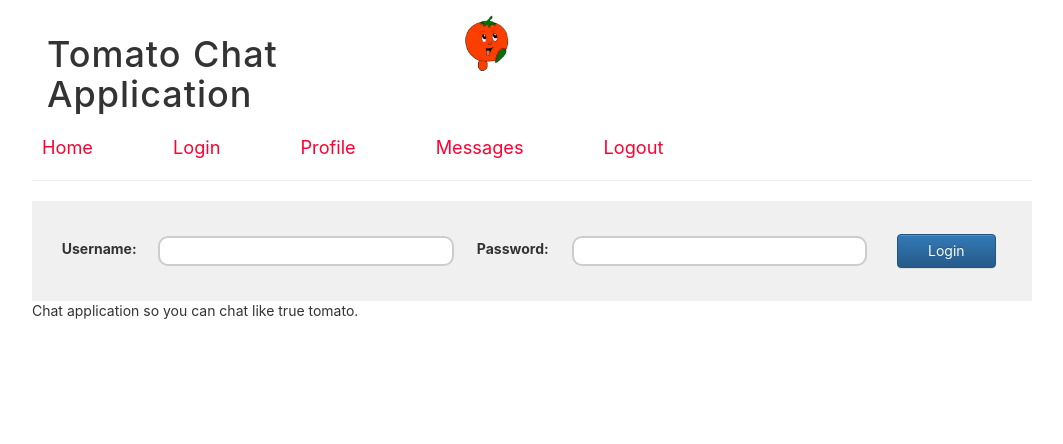
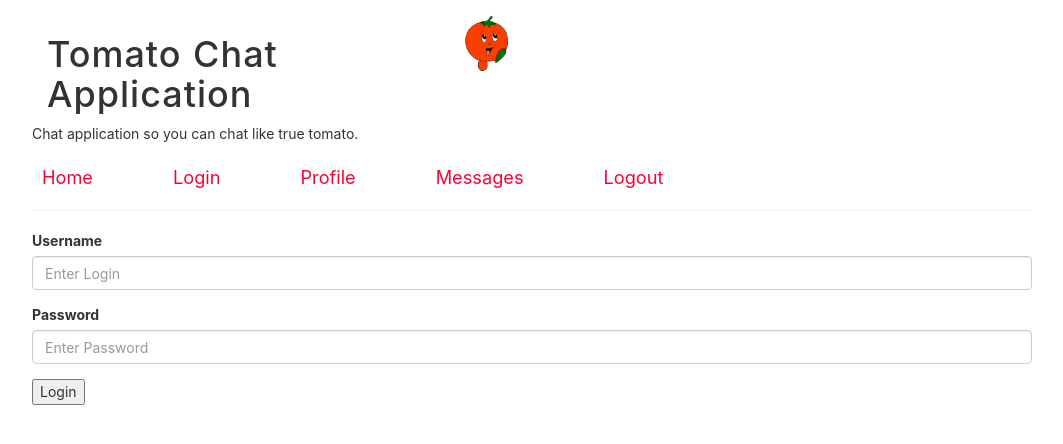
Before and after one commit to domhanak/tomato-chat, a React app: page /login in a window 1280 px wide. Shown: the top 444 px of the page, without its empty margins (108-1171 px from the left). Built offline with nearby package versions, Linux system fonts and the light colour scheme.

Commit message:
Modify LoginForm to use bootsrap
Make LoginForm use react-bootstrap
Fix description showing on the bottom
Add some callback & improvised routing to messagees

```diff
--- a/src/components/LoginForm.tsx
+++ b/src/components/LoginForm.tsx
@@ -1,28 +1,71 @@
 import * as React from 'react';
+import {FormGroup, ControlLabel, FormControl} from 'react-bootstrap'
 import '../styles/base.scss';
+import {ChatWindow} from "./ChatWindow";
+import {Route} from "react-router";
 
-export class LoginForm extends React.Component {
+interface ILoginState {
+    readonly login: string;
+    readonly password: string;
+}
+
+export class LoginForm extends React.Component<{}, ILoginState> {
     constructor(props: any) {
         super(props);
+
+        this.state = {
+            login: '',
+            password: '',
+        };
     }
+
+    handleLoginChange = (event: any) => {
+        this.setState({ login: event.target.value });
+    };
+
+    handlePasswordChange = (event: any) => {
+        this.setState({ password: event.target.value });
+    };
+
+    handleSubmit = (event: any) => {
+        event.preventDefault();
+
+        return ChatWindow;
+    };
 
     // Add methods handling inputs
 
     render(): JSX.Element {
         return (
-                <form className="login-form">
-                    <label className="message-form__login-label"
-                           htmlFor="login" > Username: </label>
-                    <input type="text"
-                           id="login"
-                           className="login-form__login" />
-                    <label className="message-form__password-label"
-                           htmlFor="login"> Password: </label>
-                    <input type="text"
-                           id="login"
-                           className="login-form__login"/>
-                    <button type="submit" className="btn btn-primary">Login </button>
-                </form>
+          <form>
+              <FormGroup controlId="formBasicText">
+                  <ControlLabel> Username </ControlLabel>
+                  <FormControl
+                    type="text"
+                    value={this.state.login}
+                    placeholder="Enter Login"
+                    onChange={this.handleLoginChange}
+                  />
+              <FormControl.Feedback />
+              </FormGroup>
+              <FormGroup controlId="formBasicText">
+                  <ControlLabel> Password </ControlLabel>
+                  <FormControl
+                      type="text"
+                      value={this.state.password}
+                      placeholder="Enter Password"
+                      onChange={this.handlePasswordChange}
+                  />
+              </FormGroup>
+              <Route render={({ history }) => (
+                  <button
+                      type='button'
+                      onClick={() => { history.push('/messages') }}
+                  >
+                      Login
+                  </button>
+              )} />
+          </form>
         );
     }
 }
--- a/src/components/TomatoChat.tsx
+++ b/src/components/TomatoChat.tsx
@@ -25,6 +25,11 @@ export class TomatoChat extends Component {
                         <div className="col-lg-2 col-md-2 col-sm-2 col-xs-2 img">
                             <img src={require('../tomato.jpg')} alt="logo"/>
                         </div>
+                    </div>
+                    <div>
+                        <p>
+                            Chat application so you can chat like true tomato.
+                        </p>
                     </div>
                     <Router>
                         <div className="container">
@@ -55,11 +60,7 @@ export class TomatoChat extends Component {
                         </div>
                     </Router>
                 </header>
-                <div>
-                    <p>
-                        Chat application so you can chat like true tomato.
-                    </p>
-                </div>
+
             </div>
         );
     }
```
